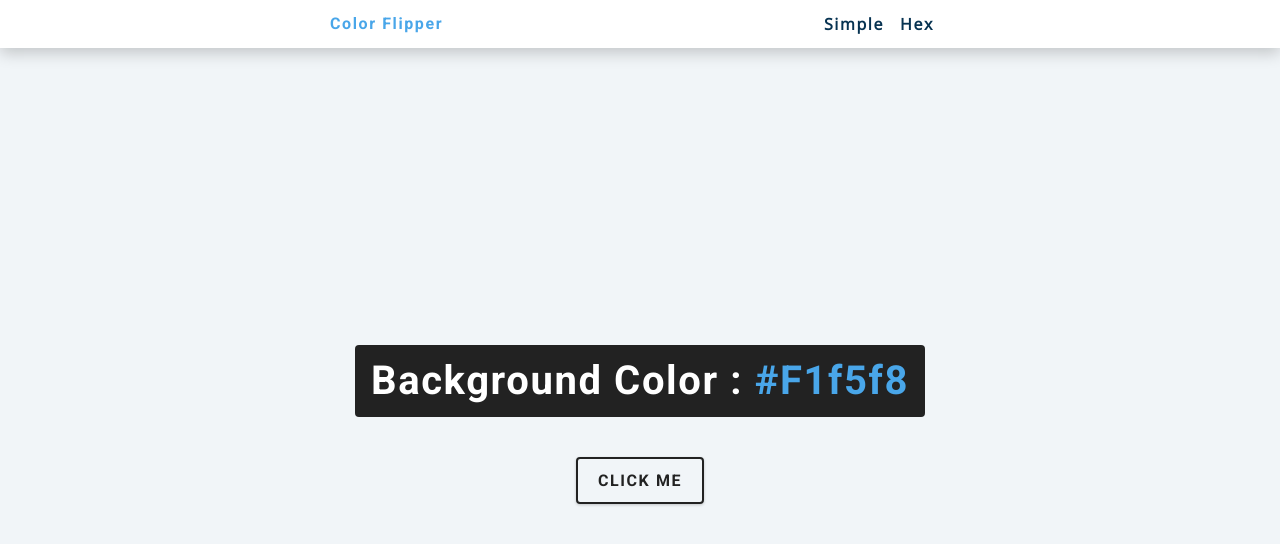
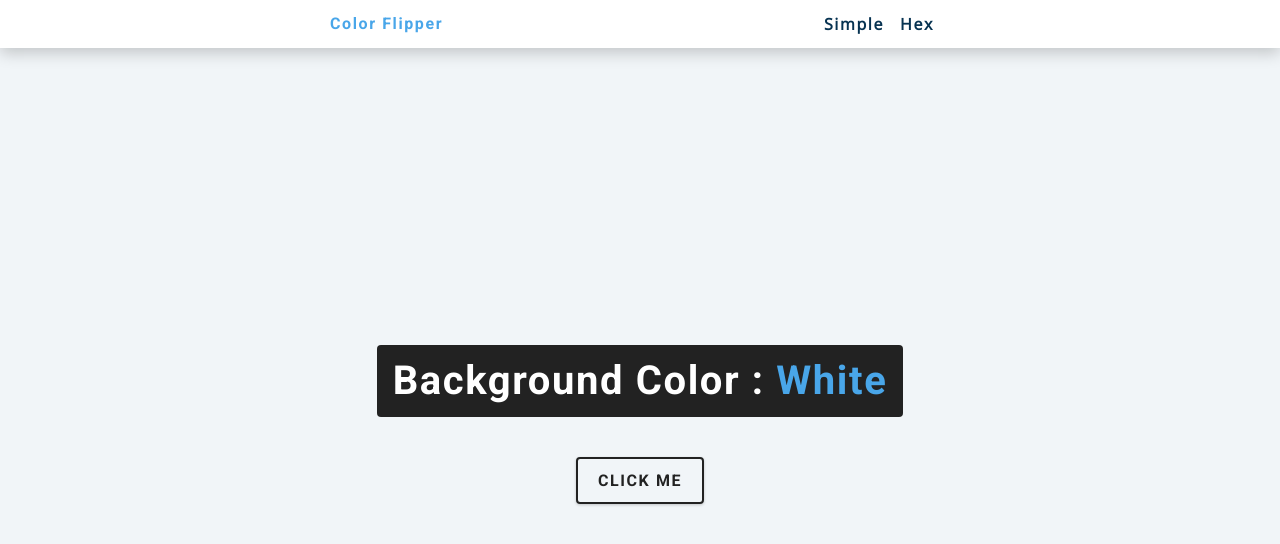
Before and after one commit to SezaiGurle/colorFlipper, a plain HTML site: page index.html in a window 1280 px wide. Drawn offline with nearby package versions, Linux system fonts and the light colour scheme.

Commit message:
Update index.html

```diff
--- a/index.html
+++ b/index.html
@@ -18,7 +18,7 @@
       </nav>
       <main>
         <div class="container">
-          <h2>background color : <span class="color">#f1f5f8</span></h2>
+          <h2>background color : <span class="color">White</span></h2>
           <button class="btn btn-hero" id="btn">click me</button>
         </div>
       </main>
```
